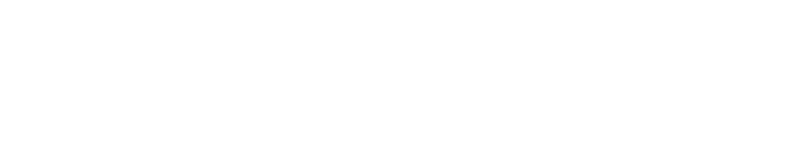
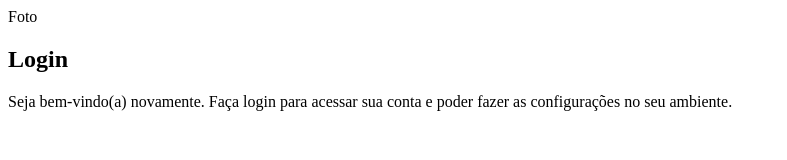
Before and after one commit to MarcioFr/projeto-login, a plain HTML site: page index.html in a window 1280 px wide. Shown: the whole page, without its empty margins (0-787 px from the left). Drawn offline with Linux system fonts and the light colour scheme.

Commit message:
estrutura do projeto criada

```diff
--- a/index.html
+++ b/index.html
@@ -8,6 +8,20 @@
     <link rel="stylesheet" href="estilos/style.css">
 </head>
 <body>
+    <main>
+        <section id="login">
+            <div id="imagem">
+                Foto
+            </div>
+            <div id="formulario">
+                <h1>Login</h1>
+                <p>Seja bem-vindo(a) novamente. Faça login para acessar sua conta e poder fazer as configurações no seu ambiente.</p>
+                <form action="login.php" method="post">
 
+                </form>
+            </div>
+
+        </section>
+    </main>
 </body>
 </html>
```
